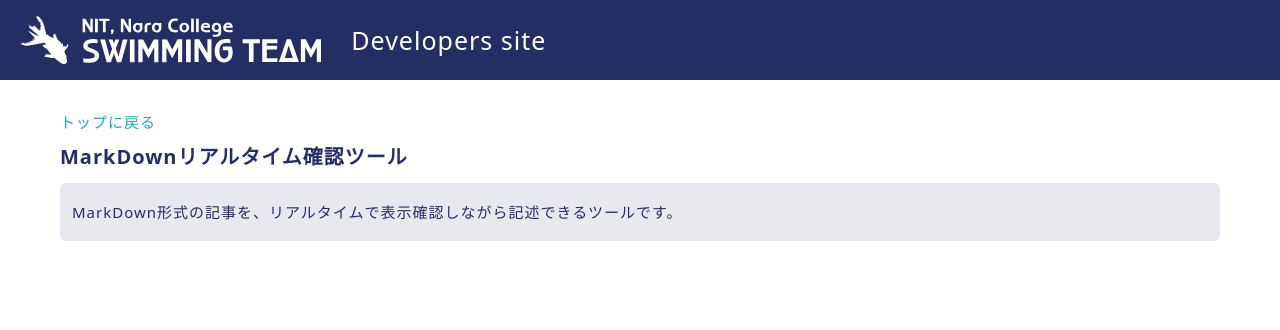
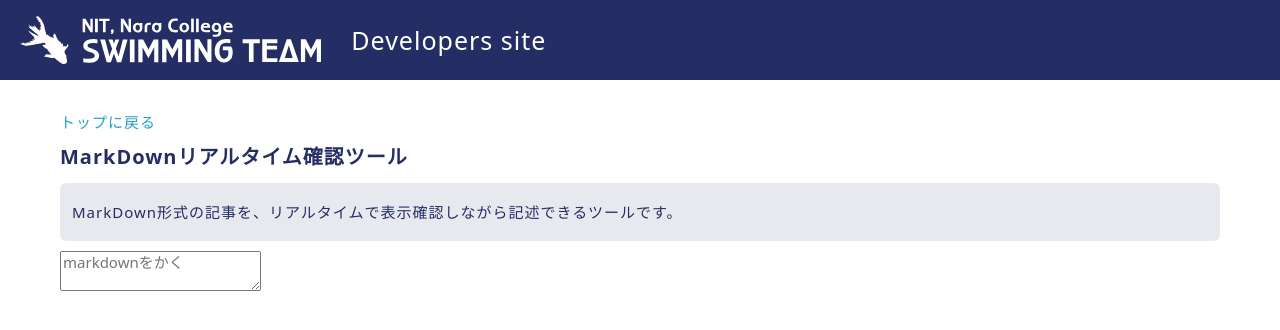
Before and after one commit to nitncswimteam/swimming-club-site, a Nuxt app: page /develop/markdown in a window 1280 px wide. Shown: the top 330 px of the page. Built offline with nearby package versions, Linux system fonts and the light colour scheme.

Commit message:
markdowneditor components

```diff
--- /dev/null
+++ b/components/MarkdownEditor.vue
@@ -0,0 +1,22 @@
+<template lang="pug">
+.markdown_editor
+  .editor_wrapper
+    textarea(v-model="md_text" placeholder="markdownをかく").md_textarea
+    .preview
+      .preview_html {{md_text}}
+</template>
+<script>
+export default {
+  data(){
+    return {
+      md_text:""
+    }
+  }
+}
+</script>
+
+<style lang="scss" scoped>
+.md_textarea {
+
+}
+</style>
--- a/pages/develop/markdown.vue
+++ b/pages/develop/markdown.vue
@@ -6,12 +6,17 @@
     .top_text
       p MarkDown形式の記事を、リアルタイムで表示確認しながら記述できるツールです。
     .editor
+      MarkdownEditor
 
 </template>
 <script>
+import MarkdownEditor from "~/components/MarkdownEditor.vue"
 
 export default {
   layout: "develop",
+  components:{
+    MarkdownEditor
+  },
   data() {
     return {
 
```
